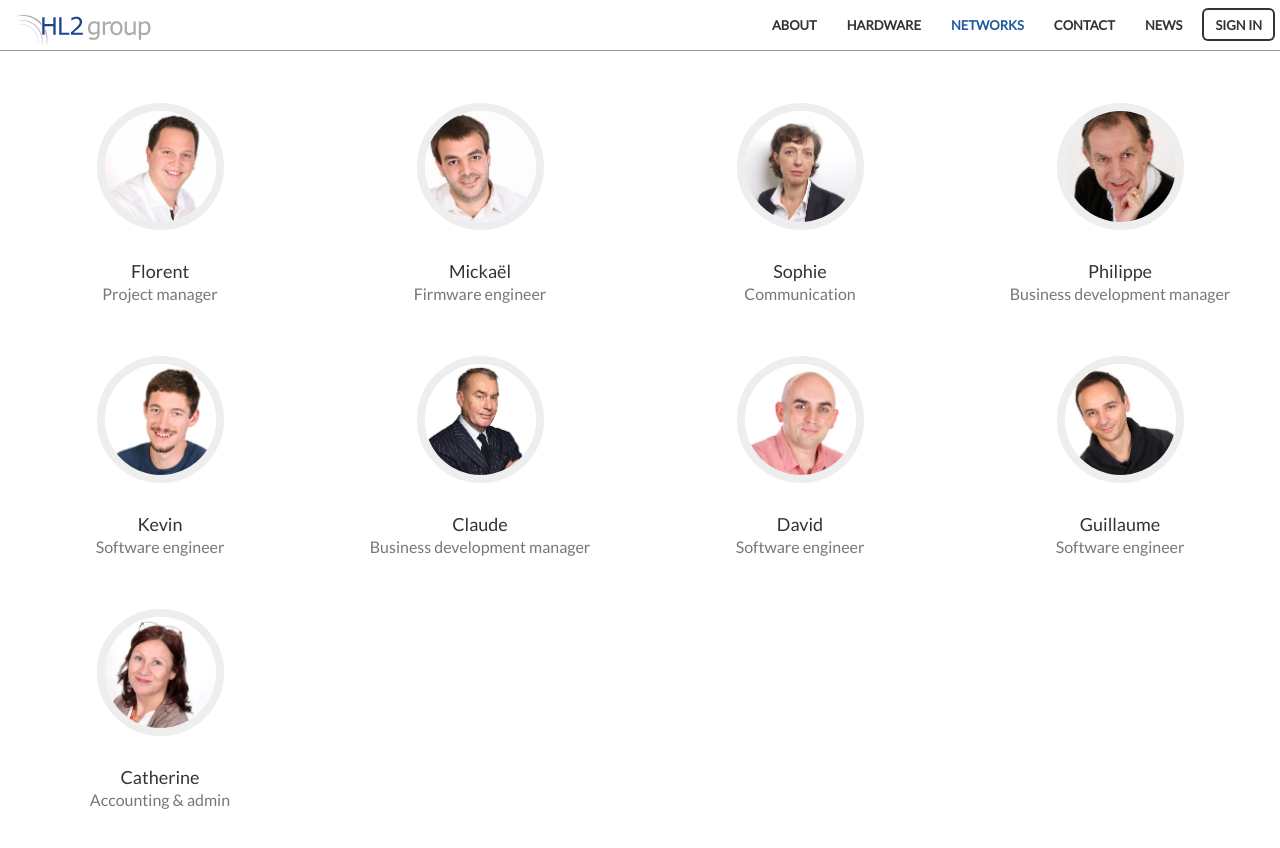
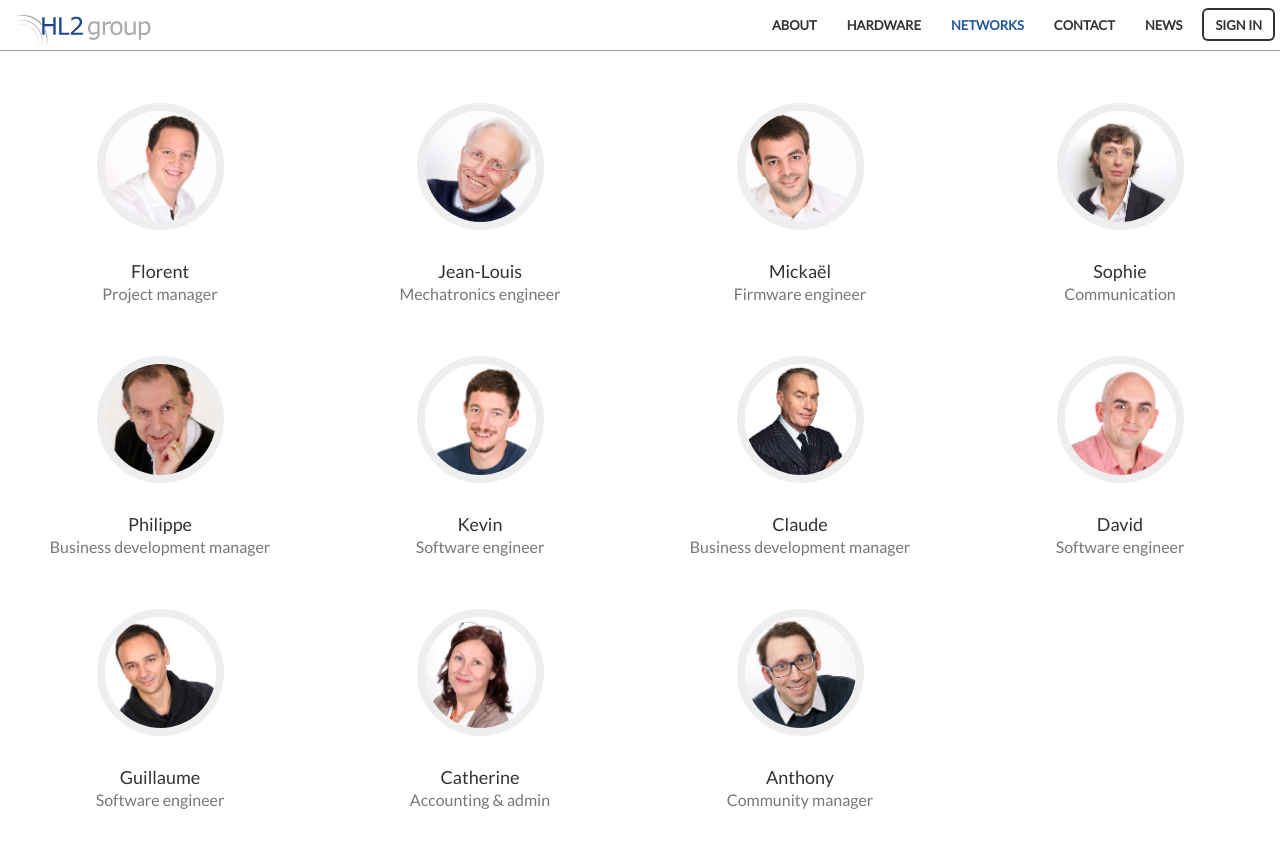
Before and after one commit to hl2/hl2.github.io, a Jekyll site: the page built from index.html, in a window 1280 px wide and 900 px high, scrolled down 2552 px. Shown: the top 848 px of the window. Built offline with Jekyll 4.4.1, drawn with Linux system fonts in a browser that asks for light colours.

Commit message:
feat (team) add member

```diff
--- a/_config.yml
+++ b/_config.yml
@@ -31,6 +31,10 @@ members:
   pic: florent-agneray.jpg
   position: Project manager
 
+- name: Jean-Louis
+  pic: jean-louis-guillon.jpg
+  position: Mechatronics engineer
+
 - name: Mickaël
   pic: mickael-bosch.jpg
   position: Firmware engineer
@@ -63,5 +67,9 @@ members:
   pic: catherine-lagorre.jpg
   position: Accounting & admin
 
+- name: Anthony
+  pic: anthony-rabine.jpg
+  position: Community manager
+
 # Build settings
 markdown: kramdown
--- a/_includes/team.html
+++ b/_includes/team.html
@@ -8,7 +8,7 @@
     <div class="row">
       {% assign first = true %}
       {% for member in site.members %}
-          {% if member.pic == 'catherine-lagorre.jpg' %}
+          {% if member.pic == 'guillaume-seguin.jpg' %}
         <div class="col-sm-3 clearfix-hl2">
           {% else %}
         <div class="col-sm-3">
```
Also changed, not shown: img/team/anthony-rabine.jpg (added), img/team/jean-louis-guillon.jpg (added).
